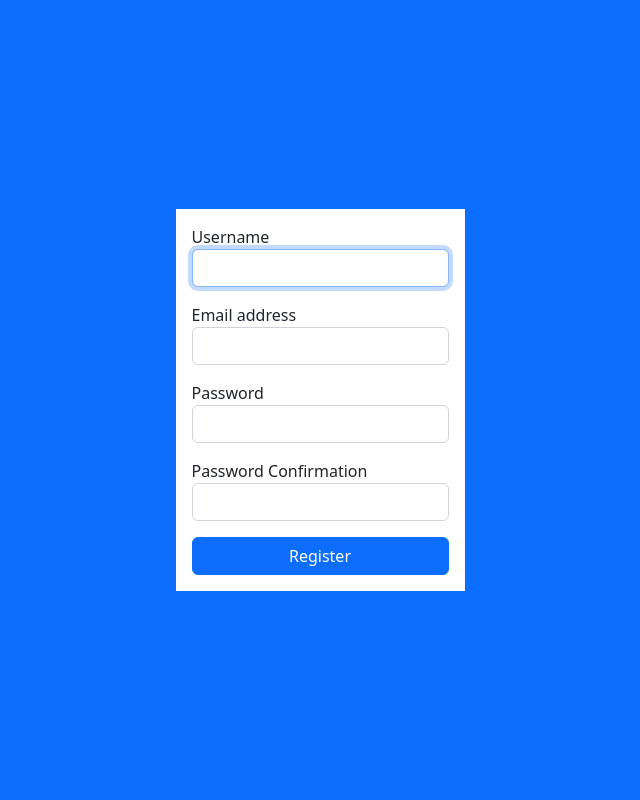
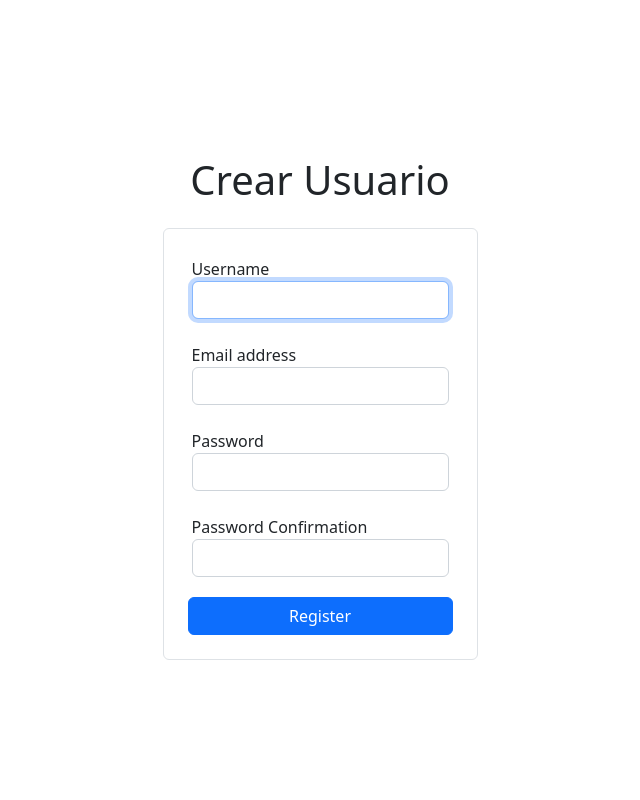
Before and after one commit to MichaelVel/QApp, a Django app: page /register/ in a window 1280 px wide. Shown: the whole page, without its empty margins (320-960 px from the left). Run offline with Django 4.2, Linux system fonts and the light colour scheme; some libraries are stand-ins or nearby versions.

Commit message:
modify the registerUsers view

```diff
--- a/registerUsers/forms.py
+++ b/registerUsers/forms.py
@@ -1,7 +1,7 @@
 from django import forms
 from django.contrib.auth.forms import UserCreationForm
 from django.contrib.auth.models import User
-from django.forms import EmailInput, PasswordInput, TextInput
+from django.forms import EmailInput, TextInput
 
 
 # Create your forms here.
--- a/registerUsers/templates/registerUsers/register.html
+++ b/registerUsers/templates/registerUsers/register.html
@@ -3,16 +3,17 @@
 {% block content %}
  <form action="/register/" method="post">
     {% csrf_token %}
-    <div class="d-flex align-items-center justify-content-center bg-primary vh-100">
-    <div class="d-flex flex-column align-items-stretch bg-white p-3 ">
-        {% for field in form %}
-        <div class="mb-3">
-            <label for="{{field.id_for_label}}">{{field.label}}</label>
+    <div class="d-flex flex-column align-items-center justify-content-center vh-100">
+        <div class="p-3"><h1>Crear Usuario</h1></div>
+        <div class="d-flex flex-column align-items-stretch border rounded-2 p-4 ">
+            {% for field in form %}
+            <div class="mb-3 p-1">
+                <label for="{{field.id_for_label}}">{{field.label}}</label>
             {{ field }}
+            </div>
+            {% endfor %}
+            <input class="btn btn-primary" type="submit" name="submit" value="Register"/>
         </div>
-        {% endfor %}
-        <input class="btn btn-primary" type="submit" name="submit" value="Register"/>
-    </div>
     </div>
 </form>
 
--- a/registerUsers/views.py
+++ b/registerUsers/views.py
@@ -1,5 +1,5 @@
-from django.http import HttpResponseRedirect
 from django.shortcuts import render, redirect
+from django.contrib.auth import login
 
 from .forms import NewUserForm
 
@@ -7,9 +7,8 @@ def register(request):
     if request.method == 'POST':
         form = NewUserForm(request.POST)
         if form.is_valid():
-            # process the data in form.cleaned_data as required
-            # ...
-            # redirect to a new URL:
+            user = form.save()
+            login(request,user)
             return redirect("/")
 
     # if a GET (or any other method) we'll create a blank form
```
